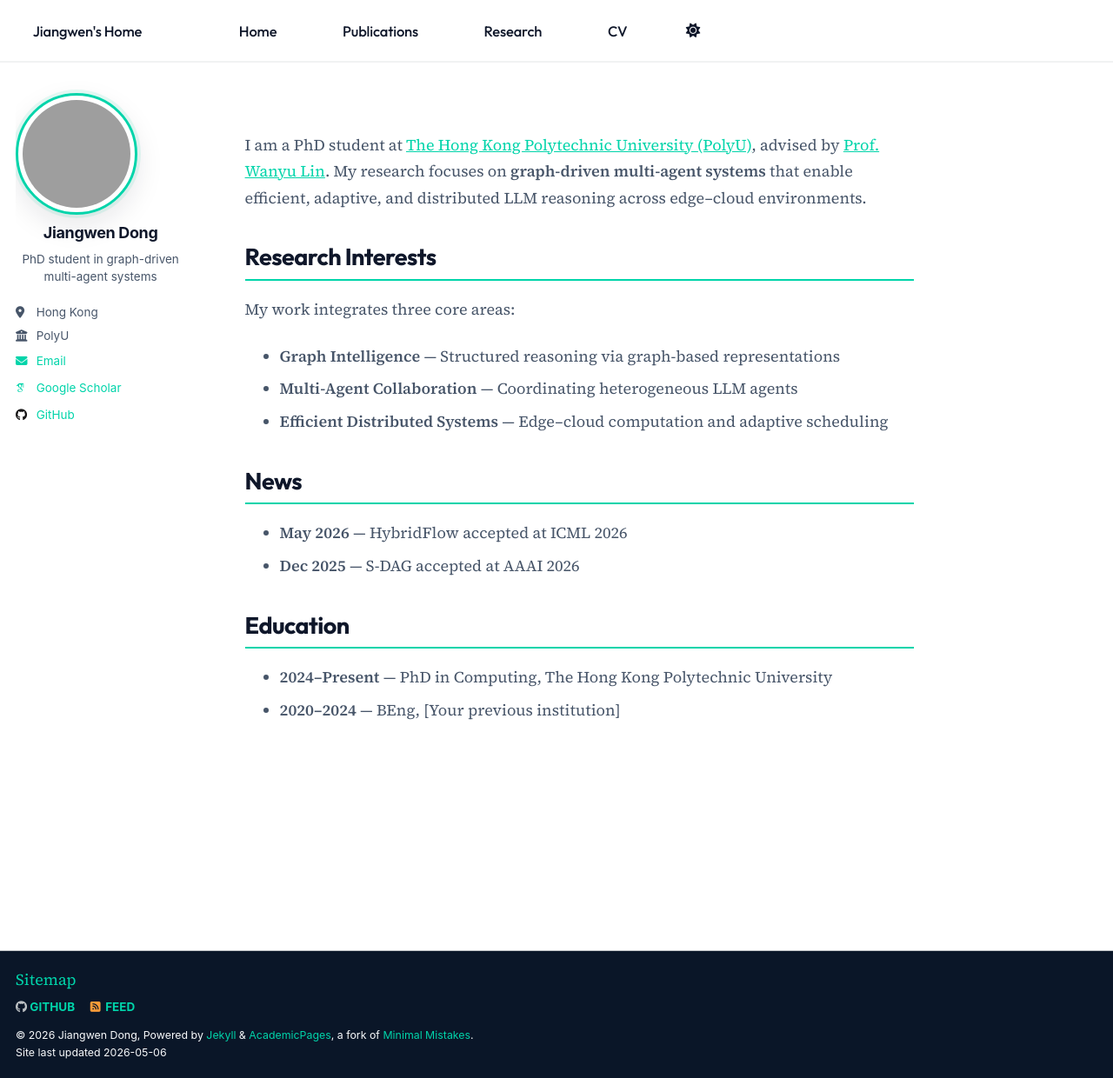
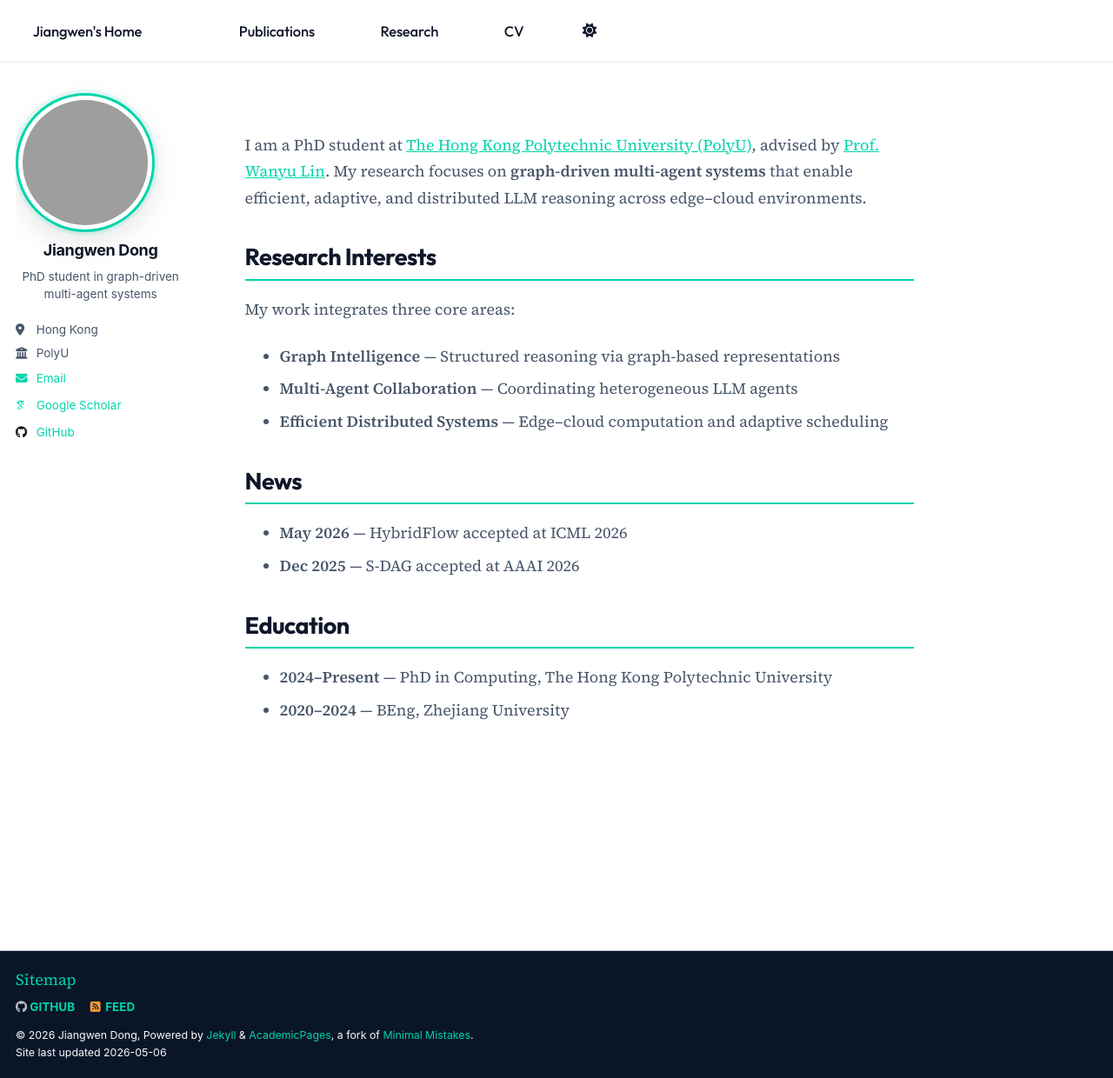
Before and after one commit to Jiangwen-Dong/Jiangwen-Dong.github.io, a Jekyll site: the page built from _pages/about.md, in a window 1280 px wide and 1240 px high. Shown: the whole window at 87% size. Built offline with Jekyll 4.4.1, drawn with Linux system fonts in a browser that asks for light colours; some web fonts are replaced; a script that is not in the unit is left out.

Commit message:
fix: larger sidebar photo, remove duplicate Home nav, update education

```diff
--- a/_data/navigation.yml
+++ b/_data/navigation.yml
@@ -1,7 +1,4 @@
 main:
-  - title: "Home"
-    url: /
-
   - title: "Publications"
     url: /publications/
 
--- a/_pages/about.md
+++ b/_pages/about.md
@@ -25,4 +25,4 @@ My work integrates three core areas:
 ## Education
 
 - **2024–Present** — PhD in Computing, The Hong Kong Polytechnic University
-- **2020–2024** — BEng, [Your previous institution]
+- **2020–2024** — BEng, Zhejiang University
--- a/assets/css/custom.scss
+++ b/assets/css/custom.scss
@@ -112,8 +112,8 @@ a:hover {
 }
 
 .author__avatar img {
-  width: 140px;
-  height: 140px;
+  width: 160px;
+  height: 160px;
   border-radius: 50%;
   object-fit: cover;
   object-position: center 15%;
```
